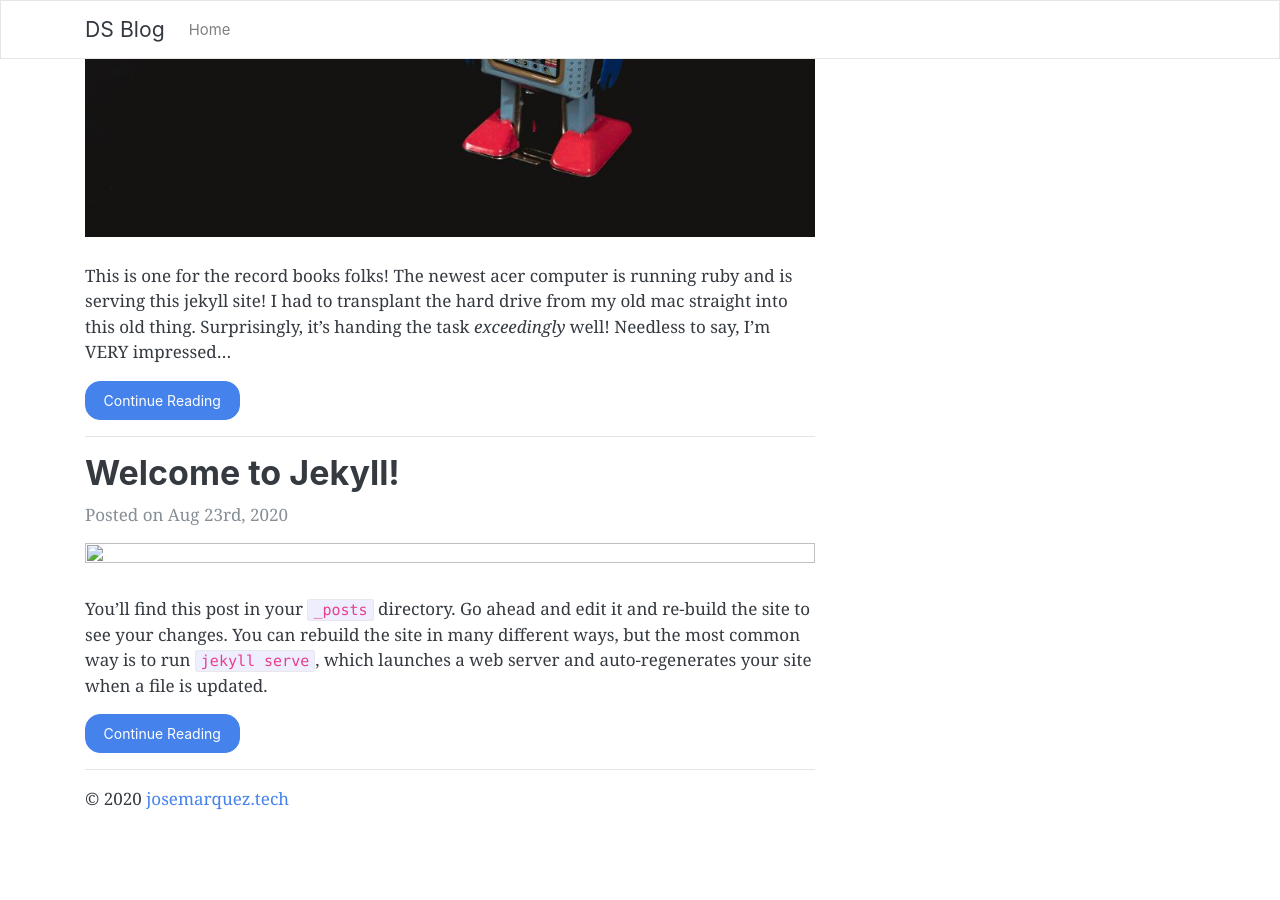
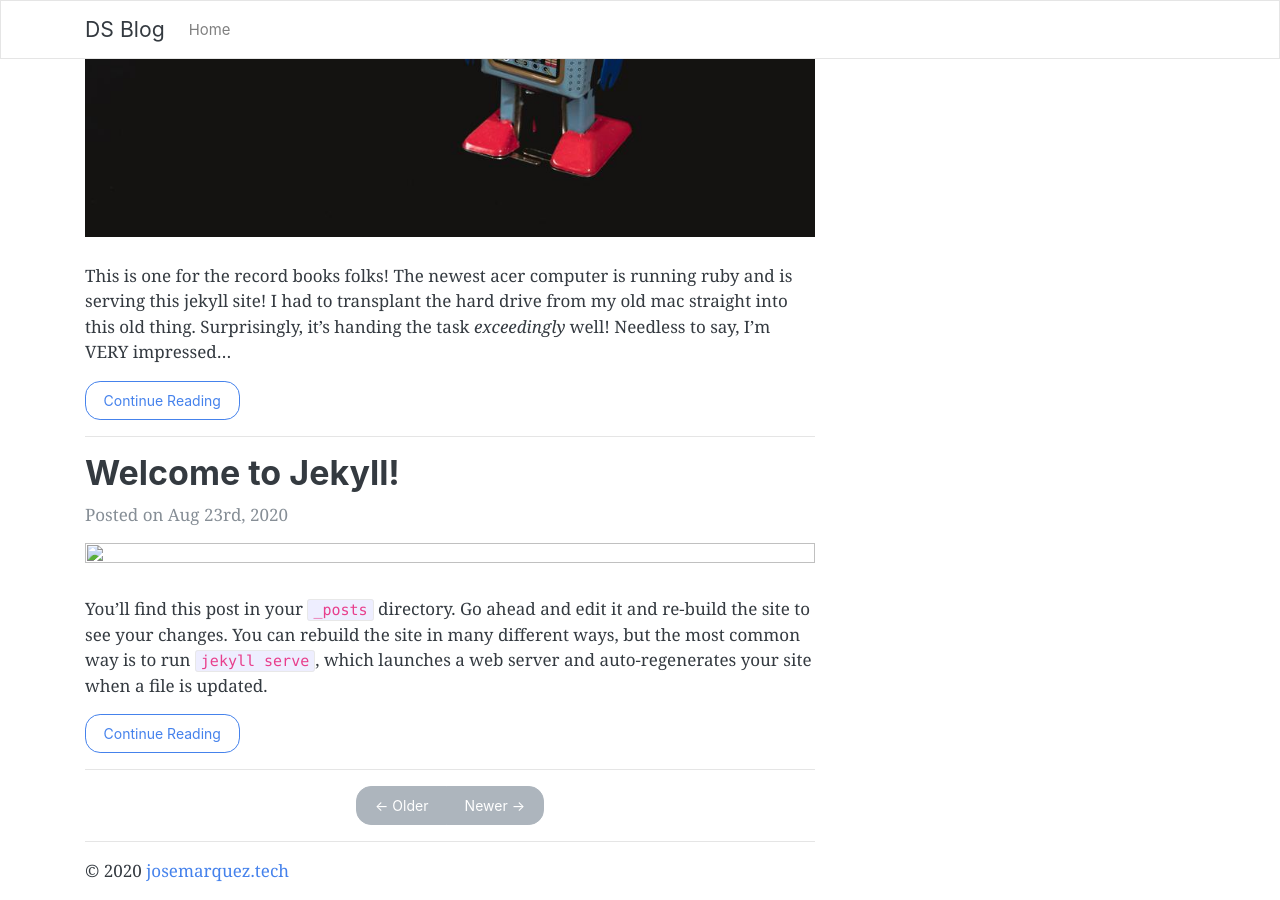
Before and after one commit to jose-marquez89/blog, a Jekyll site: the page built from index.html, in a window 1280 px wide and 900 px high, scrolled down 1908 px. Built offline with Jekyll 4.4.1, drawn with Linux system fonts in a browser that asks for light colours; the list of posts is cut into pages by our own code; before the commit the page ends 2736 px from its top, so only the background shows below that.

Commit message:
adds pagination

```diff
--- a/_layouts/home.html
+++ b/_layouts/home.html
@@ -1,7 +1,6 @@
 ---
 layout: base
 ---
-
 	<div class="page-header">
 		<div class="jumbotron p-3 p-md-5 text-white rounded bg-dark">
       <div class="col-md-6 px-0">
@@ -12,20 +11,28 @@ layout: base
   </div>
 
 	<div class="row">
-    <!-- Insert templating here for multiple blog posts -->
 		<div class="col-md-8 blog-main">
 			<h3 class="pb-3 mb-4 font-italic border-bottom">Newest Posts</h3>
-		  {% for post in site.posts %}
+		  {% for post in paginator.posts %}
 			<div class="blog-post"><!-- Multinomial NB -->
 				<h2 class="blog-post-title">{{ post.title }}</h2>
 				<p class="text-muted">Posted on {{ post.date | date_to_string: "ordinal", "US" }}</p>
 				<img style="height: 100%; width: 100%; display: block;" src={{ post.featured-image | absolute_url }}>
 				<br>
 				{{ post.excerpt }}
-				<a class="btn btn-primary" href={{ post.url | absolute_url }}>Continue Reading</a>
+				<a class="btn btn-outline-primary" href={{ post.url | absolute_url }}>Continue Reading</a>
 				<hr>
       </div><!-- blog post -->
 			{% endfor %}
+			<nav class="blog-pagination">
+				<div class="d-flex justify-content-center">
+					<div class="btn-group" role="group">
+	  				<a type="button" class="btn btn-secondary" href={{ paginator.next_page_path }}><- Older</a>
+	  				<a type="button" class="btn btn-secondary" href={{ paginator.previous_page_path }}>Newer -></a>
+					</div>
+				</div>
+			</nav>
+			<hr>
 
     </div>
     {% include about_elsewhere.html %}
```
